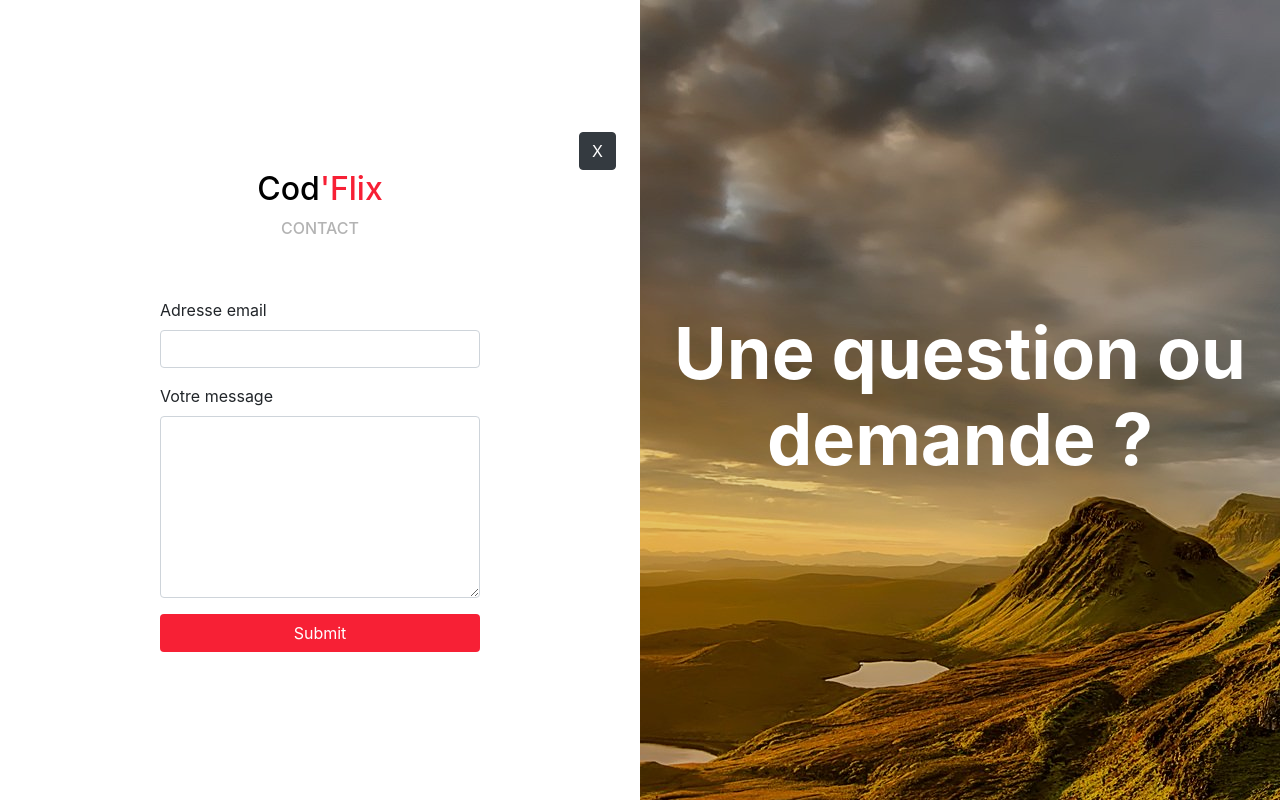
After one commit to J4ckyLIM/Ec_code2020, a PHP site: page /view/contactView.php in a window 1280 px wide. The commit adds this page. Run offline with PHP 8.4, Linux system fonts and the light colour scheme; a stand-in replaces the project's code that opens the database connection.

Commit message:
Feat: Add contact page and redirection to contactPage from nav bar + controller to handle the view and form

```diff
--- /dev/null
+++ b/view/contactView.php
@@ -0,0 +1,57 @@
+<?php ob_start(); ?>
+
+<div class="landscape">
+  <div class="bg-black">
+    <div class="row no-gutters">
+      <div class="col-md-6 full-height bg-white">
+        <div class="auth-container">
+            <div class="row d-flex justify-content-end mr-4">
+                <div>
+                    <a href="/Ec_code2020" class="btn btn-dark">X</a>
+                </div>
+            </div>
+          <h2><span>Cod</span>'Flix</h2>
+          <h3>Contact</h3>
+
+          <form method="post" class="custom-form">
+
+            <div class="form-group">
+              <label for="email">Adresse email</label>
+              <input type="email" name="email" id="email" class="form-control" />
+            </div>
+
+            <div class="form-group">
+              <label for="message">Votre message</label>
+              <textarea name="message" id="message" class="form-control" rows="7"></textarea>
+            </div>
+
+            <div class="form-group">
+              <div class="row">
+                <div class="col-md-12">
+                  <input type="submit" name="Valider" class="btn btn-block bg-red" />
+                </div>
+              </div>
+            </div>
+
+            <span class="error-msg">
+              <?= isset( $error_msg ) ? $error_msg : null; ?>
+            </span>
+            <span class="success-msg">
+              <?= isset( $success_msg ) ? $success_msg : null; ?>
+            </span>
+          </form>
+        </div>
+      </div>
+      <div class="col-md-6 full-height">
+        <div class="auth-container">
+          <h1>Une question ou demande ?</h1>
+        </div>
+      </div>
+    </div>
+  </div>
+</div>
+
+
+<?php $content = ob_get_clean(); ?>
+
+<?php require('base.php'); ?>
--- a/view/dashboard.php
+++ b/view/dashboard.php
@@ -19,9 +19,9 @@
         <div class="sidebar-menu">
           <ul>
             <li class="active"><a href="/Ec_code2020">Médias</a></li>
-            <li><a href="#">Nous contacter</a></li>
             <li><a href="index.php?redirectTo=favorite">Mes favoris</a></li>
             <li><a href="index.php?redirectTo=profil">Mon profil</a></li>
+            <li><a href="index.php?redirectTo=contact">Nous contacter</a></li>
             <li><a href="index.php?action=logout">Me déconnecter</a></li>
           </ul>
         </div>
```
Also changed, not shown: controller/contactController.php (added, +33 -0 lines), index.php (+9 -0 lines).
